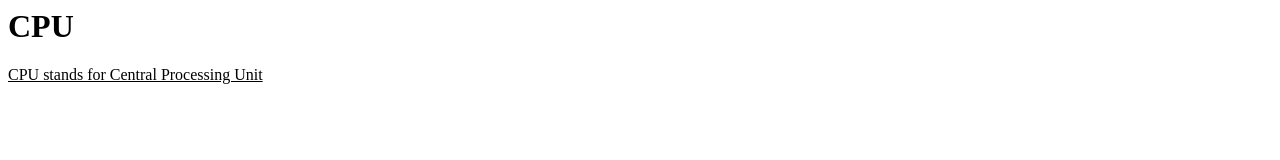
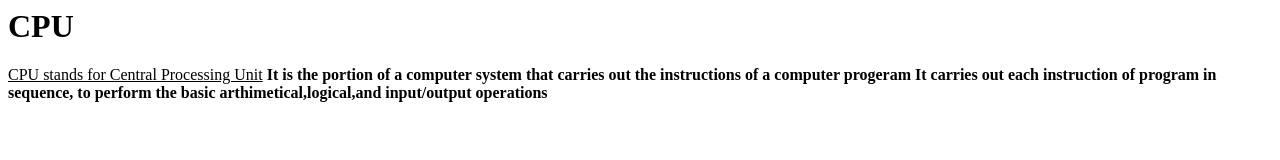
Before and after one commit to iamneo-production/adbedafcccadaeccdfffebaeceaec, a website: page public/index.html in a window 1280 px wide. Drawn offline with Linux system fonts and the light colour scheme.

Commit message:
Backup Commit

```diff
--- a/public/index.html
+++ b/public/index.html
@@ -6,4 +6,5 @@
 <body>
 <p>
 <u> CPU stands for Central Processing Unit</u>
-<b> </b>
+<b> It is the portion of a computer system that carries out the instructions of a computer progeram</b>
+<b> It carries out each instruction of program in sequence, to perform the basic arthimetical,logical,and input/output operations
```
